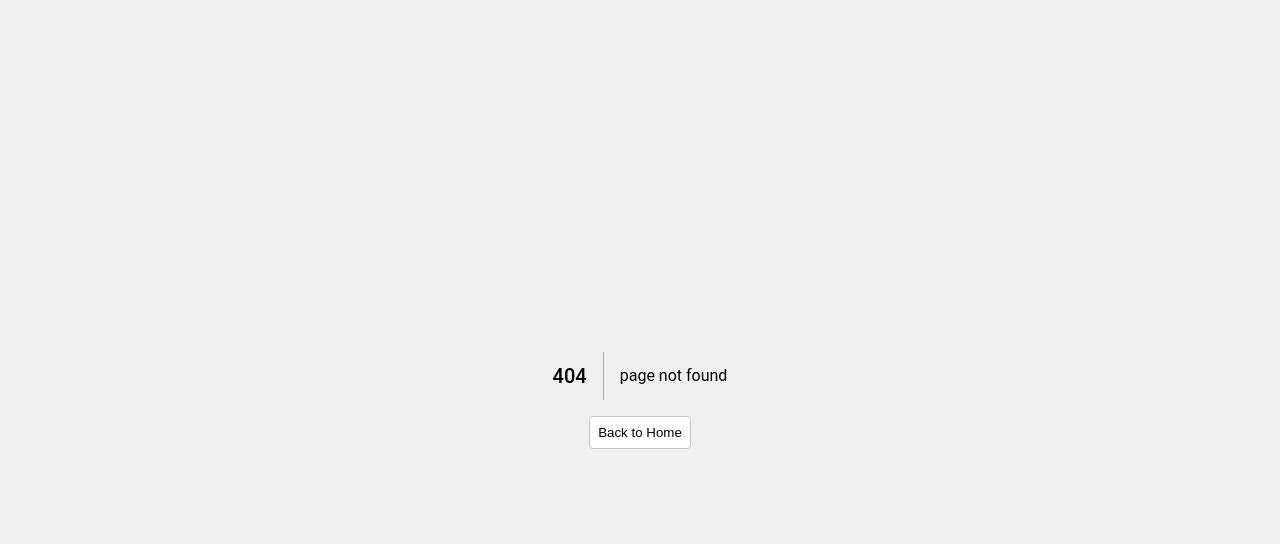
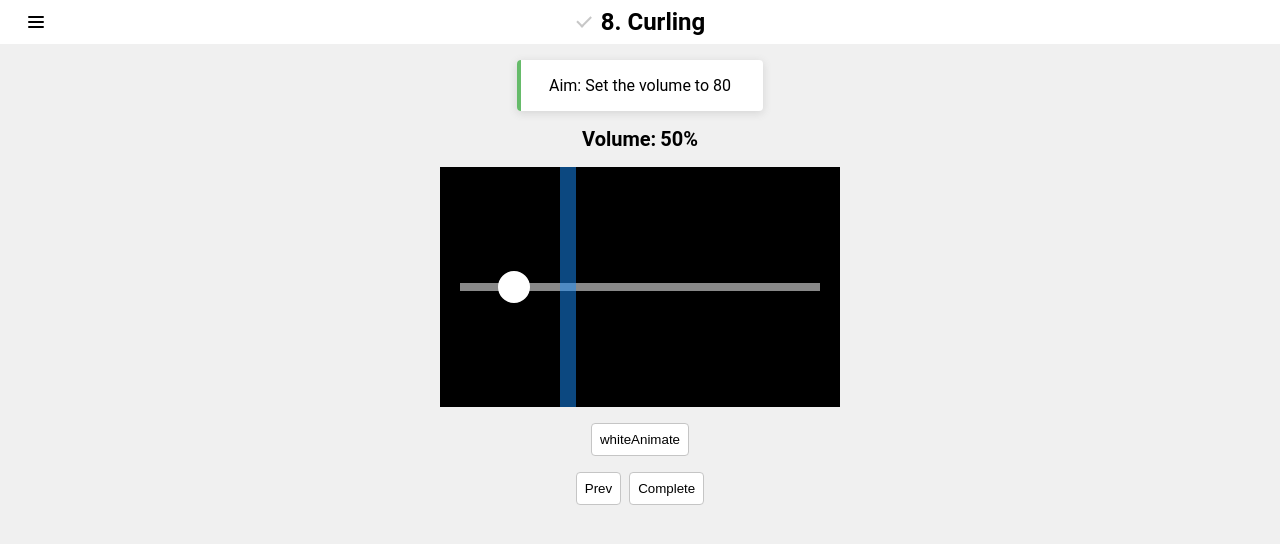
Before and after one commit to Lisianthus-A/the-worst-volumn-control, a React (Vite) app: page /curling in a window 1280 px wide. Before the commit this address had no page. Shown: the top 544 px of the page. Built offline with nearby package versions, Linux system fonts and the light colour scheme.

Commit message:
temporarily store

```diff
--- /dev/null
+++ b/src/pages/curling/index.module.css
@@ -0,0 +1,17 @@
+.wrapper {
+  position: relative;
+}
+
+.canvas {
+  display: block;
+  width: 400px;
+  max-width: 100%;
+  height: 240px;
+  background-color: #000;
+}
+
+.upper-canvas {
+  position: absolute;
+  left: 0;
+  top: 0;
+}
--- /dev/null
+++ b/src/pages/curling/index.tsx
@@ -0,0 +1,193 @@
+import { useEffect, useRef } from "react";
+import { detectMobile } from "@/utils";
+// import ac from "@/utils/AudioController";
+import styles from "./index.module.css";
+import classNames from "classnames";
+// TouchEvent
+import type { MouseEvent } from "react";
+
+const ratio = window.devicePixelRatio || 1;
+const canvasWidth = 400 * ratio;
+const canvasHeight = 240 * ratio;
+const halfHeight = canvasHeight / 2;
+
+const grayLineHeight = 8 * ratio;
+const grayLineWidth = 360 * ratio;
+
+const blueLineWidth = 16 * ratio;
+const blueLineStartX = 120 * ratio;
+// const blueLineDistance = 400 * ratio;
+
+const WhiteCircleRadius = 16 * ratio;
+const whiteCircleStart = (canvasWidth - grayLineWidth) / 2;
+const whiteCircleEnd = blueLineStartX + blueLineWidth / 2;
+
+const whiteBackgroundAnimate = (ctx: CanvasRenderingContext2D) => {
+  ctx.save();
+  let frame = 0;
+  ctx.fillStyle = "#ffffff";
+  const second = 0.4;
+  const totalFrame = 60 * second;
+  const padding = 40 * ratio;
+  const animate = () => {
+    if (frame >= totalFrame) {
+      ctx.restore();
+      return;
+    }
+    ctx.clearRect(0, 0, canvasWidth, canvasHeight);
+    requestAnimationFrame(animate);
+    ++frame;
+    ctx.globalAlpha = frame / totalFrame;
+    const h = (frame / totalFrame) * (canvasHeight - 2 * padding);
+    const y = halfHeight - (halfHeight - padding) * (frame / totalFrame);
+    // console.log(`frame ${frame}: ctx.fillRect(0, ${y}, ${canvasWidth}, ${h})`);
+    ctx.fillRect(0, y, canvasWidth, h);
+  };
+
+  animate();
+};
+
+const drawBlueLine = (ctx: CanvasRenderingContext2D, x: number) => {
+  ctx.save();
+  ctx.globalAlpha = 0.5;
+  ctx.fillStyle = "#1890ff";
+  ctx.fillRect(x, 0, blueLineWidth, canvasHeight);
+  ctx.restore();
+};
+
+const drawGrayLine = (ctx: CanvasRenderingContext2D) => {
+  ctx.save();
+  ctx.clearRect(0, 0, canvasWidth, canvasHeight);
+  ctx.fillStyle = "#888888";
+  ctx.fillRect(
+    (canvasWidth - grayLineWidth) / 2,
+    halfHeight - grayLineHeight / 2,
+    grayLineWidth,
+    grayLineHeight
+  );
+  ctx.restore();
+};
+
+const drawWhiteCircle = (ctx: CanvasRenderingContext2D, x: number) => {
+  // start: (canvasWidth - grayLineWidth) / 2
+  // end: blueLineStartX + blueLineWidth / 2
+  ctx.save();
+  ctx.fillStyle = "#ffffff";
+  ctx.arc(x, halfHeight, WhiteCircleRadius, 0, 2 * Math.PI);
+  ctx.fill();
+  ctx.restore();
+};
+
+function Curling() {
+  const canvasRef = useRef<HTMLCanvasElement>(null);
+  const upperCanvasRef = useRef<HTMLCanvasElement>(null);
+  const contextRef = useRef<CanvasRenderingContext2D | null>(null);
+  const upperContextRef = useRef<CanvasRenderingContext2D | null>(null);
+  const isMobile = detectMobile();
+  const stateRef = useRef({
+    offset: [0, 0],
+    circleX: (whiteCircleStart + whiteCircleEnd) / 2,
+  });
+
+  // const handleMouseMove = (evt: MouseEvent) => {
+  //   const [offsetX, offsetY] = stateRef.current.offset;
+  //   const x = (evt.pageX - offsetX) * ratio;
+  //   const y = (evt.pageY - offsetY) * ratio;
+  //   console.log(x, y);
+  // };
+
+  const handleMouseDown = (evt: MouseEvent) => {
+    if (evt.button !== 0) {
+      return;
+    }
+    const [offsetX, offsetY] = stateRef.current.offset;
+    const x = (evt.pageX - offsetX) * ratio;
+    const y = (evt.pageY - offsetY) * ratio;
+    // const centerOfCircle = [stateRef.current.circleX, halfHeight];
+    const distanceToCircle = Math.sqrt(
+      Math.pow(x - stateRef.current.circleX, 2) + Math.pow(y - halfHeight, 2)
+    );
+
+    if (distanceToCircle <= WhiteCircleRadius) {
+      console.log(`(${x}, ${y}) -- ${distanceToCircle}: hit`);
+    } else {
+      console.log(`(${x}, ${y}) -- ${distanceToCircle}: else`);
+    }
+
+    // handleMouseMove(evt);
+  };
+
+  const whiteAnimate = () => {
+    const ctx = contextRef.current;
+    if (!ctx) {
+      return;
+    }
+
+    whiteBackgroundAnimate(ctx);
+  };
+
+  useEffect(() => {
+    const canvas = canvasRef.current;
+    const upperCanvas = upperCanvasRef.current;
+    if (!canvas || !upperCanvas) {
+      return;
+    }
+
+    contextRef.current = canvas.getContext("2d");
+    upperContextRef.current = upperCanvas.getContext("2d");
+    // upper canvas init
+    if (upperContextRef.current) {
+      drawGrayLine(upperContextRef.current);
+      drawBlueLine(upperContextRef.current, blueLineStartX);
+      drawWhiteCircle(
+        upperContextRef.current,
+        (whiteCircleStart + whiteCircleEnd) / 2
+      );
+    }
+  }, []);
+
+  useEffect(() => {
+    const upperCanvas = upperCanvasRef.current;
+    if (!upperCanvas) {
+      return;
+    }
+
+    const onResize = () => {
+      const rect = upperCanvas.getBoundingClientRect();
+      stateRef.current.offset = [rect.x, rect.y];
+    };
+
+    onResize();
+    window.addEventListener("resize", onResize);
+    return () => {
+      window.removeEventListener("resize", onResize);
+    };
+  }, []);
+
+  return (
+    <>
+      <div className={styles.wrapper}>
+        <canvas
+          // style={{ position: "relative", zIndex: 100 }}
+          ref={canvasRef}
+          className={styles.canvas}
+          width={canvasWidth}
+          height={canvasHeight}
+        />
+        <canvas
+          ref={upperCanvasRef}
+          className={classNames(styles.canvas, styles["upper-canvas"])}
+          width={canvasWidth}
+          height={canvasHeight}
+          onMouseDown={isMobile ? undefined : handleMouseDown}
+          // onMouseMove={isMobile ? undefined : handleMouseMove}
+          // onTouchStart={isMobile ? handleTouchStart : undefined}
+          // onTouchMove={isMobile ? handleTouchMove : undefined}
+        />
+      </div>
+      <button onClick={whiteAnimate}>whiteAnimate</button>
+    </>
+  );
+}
+
+export default Curling;
--- a/src/routes.ts
+++ b/src/routes.ts
@@ -65,6 +65,13 @@ export const routes: RouteItem[] = [
     path: "/whiteboard",
     component: () => import("@/pages/whiteboard"),
   },
+  {
+    name: "Curling",
+    aim: "80,85",
+    aimText: "Set the volume to 80",
+    path: "/curling",
+    component: () => import("@/pages/curling"),
+  },
 ];
 
 export const mapPathToRoute = new Map<
```
